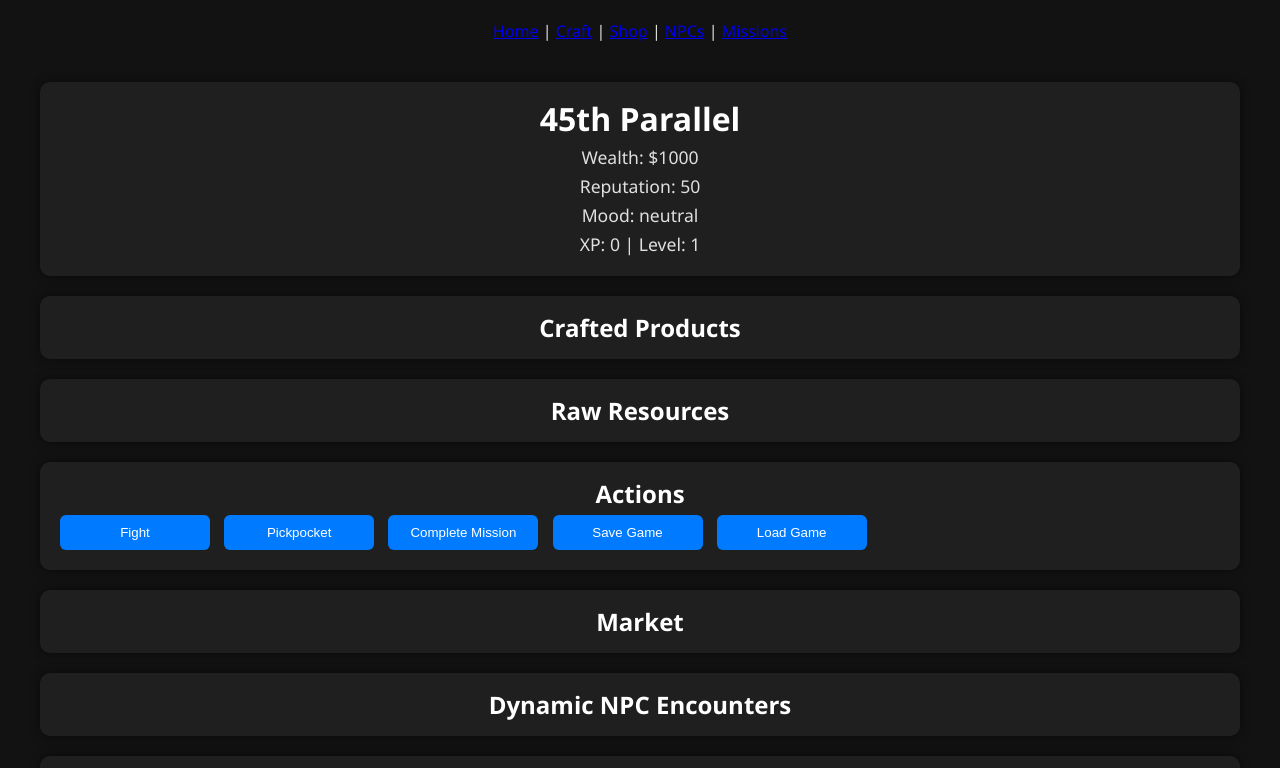
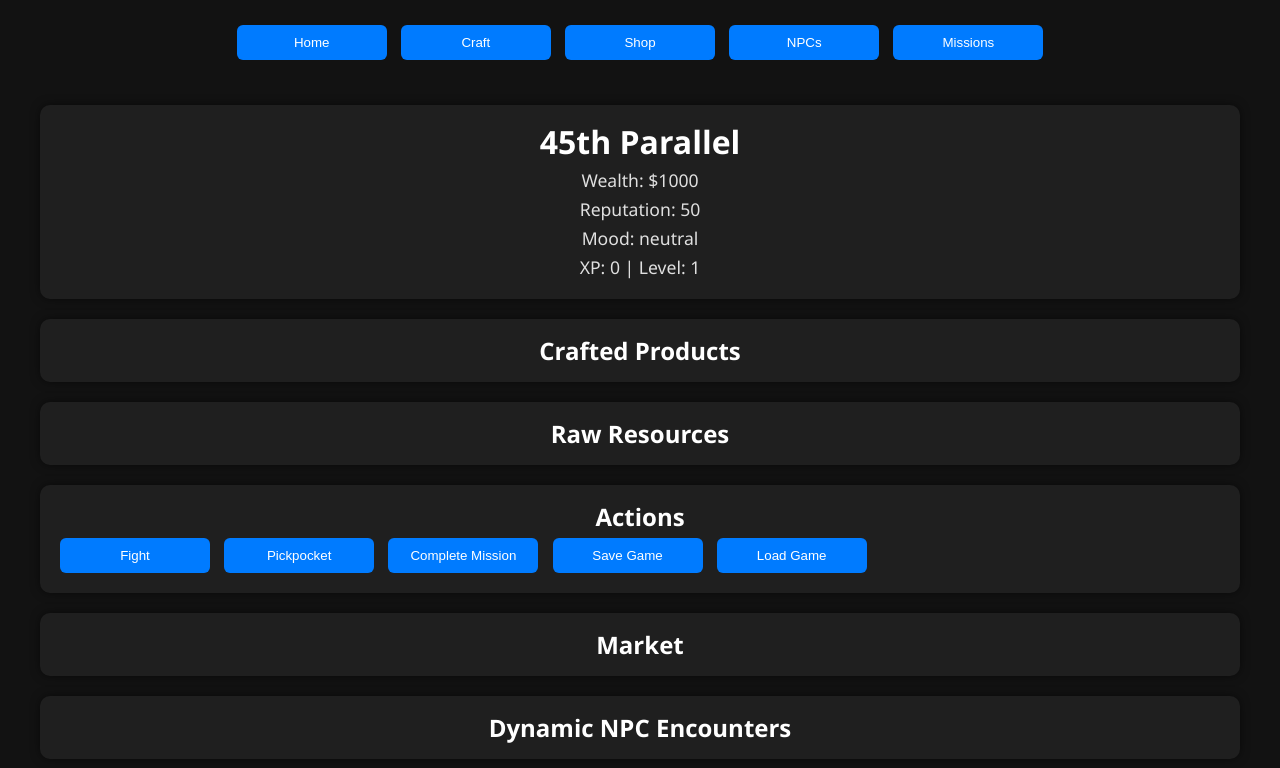
Before and after one commit to SGGregory76/45th-Parallel, a plain HTML site: page craft.html in a window 1280 px wide. Shown: the top 768 px of the page. Drawn offline with Linux system fonts and the light colour scheme; a script that the page names is missing.

Commit message:
Update craft.html

```diff
--- a/craft.html
+++ b/craft.html
@@ -5,16 +5,34 @@
   <meta name="viewport" content="width=device-width, initial-scale=1.0">
   <title>45th Parallel - Drug Kingpin Simulator</title>
   <link rel="stylesheet" href="style.css">
+  <style>
+    .nav-buttons {
+      text-align: center;
+      margin-bottom: 20px;
+    }
+    .nav-buttons button {
+      margin: 5px;
+      padding: 10px 20px;
+      background-color: #007bff;
+      color: white;
+      border: none;
+      border-radius: 6px;
+      cursor: pointer;
+    }
+    .nav-buttons button:hover {
+      background-color: #0056b3;
+    }
+  </style>
 </head>
 <body>
   <div class="game-container">
-    <nav style="text-align:center; margin-bottom: 20px;">
-      <a href="index.html">Home</a> |
-      <a href="craft.html">Craft</a> |
-      <a href="shop.html">Shop</a> |
-      <a href="npc.html">NPCs</a> |
-      <a href="missions.html">Missions</a>
-    </nav>
+    <div class="nav-buttons">
+      <button onclick="location.href='index.html'">Home</button>
+      <button onclick="location.href='craft.html'">Craft</button>
+      <button onclick="location.href='shop.html'">Shop</button>
+      <button onclick="location.href='npc.html'">NPCs</button>
+      <button onclick="location.href='missions.html'">Missions</button>
+    </div>
 
     <header class="panel player-stats">
       <h1>45th Parallel</h1>
@@ -39,7 +57,7 @@
       <button id="fight-btn">Fight</button>
       <button id="pickpocket-btn">Pickpocket</button>
       <button id="mission-btn">Complete Mission</button>
-            <button id="save-btn">Save Game</button>
+      <button id="save-btn">Save Game</button>
       <button id="load-btn">Load Game</button>
     </section>
 
```
